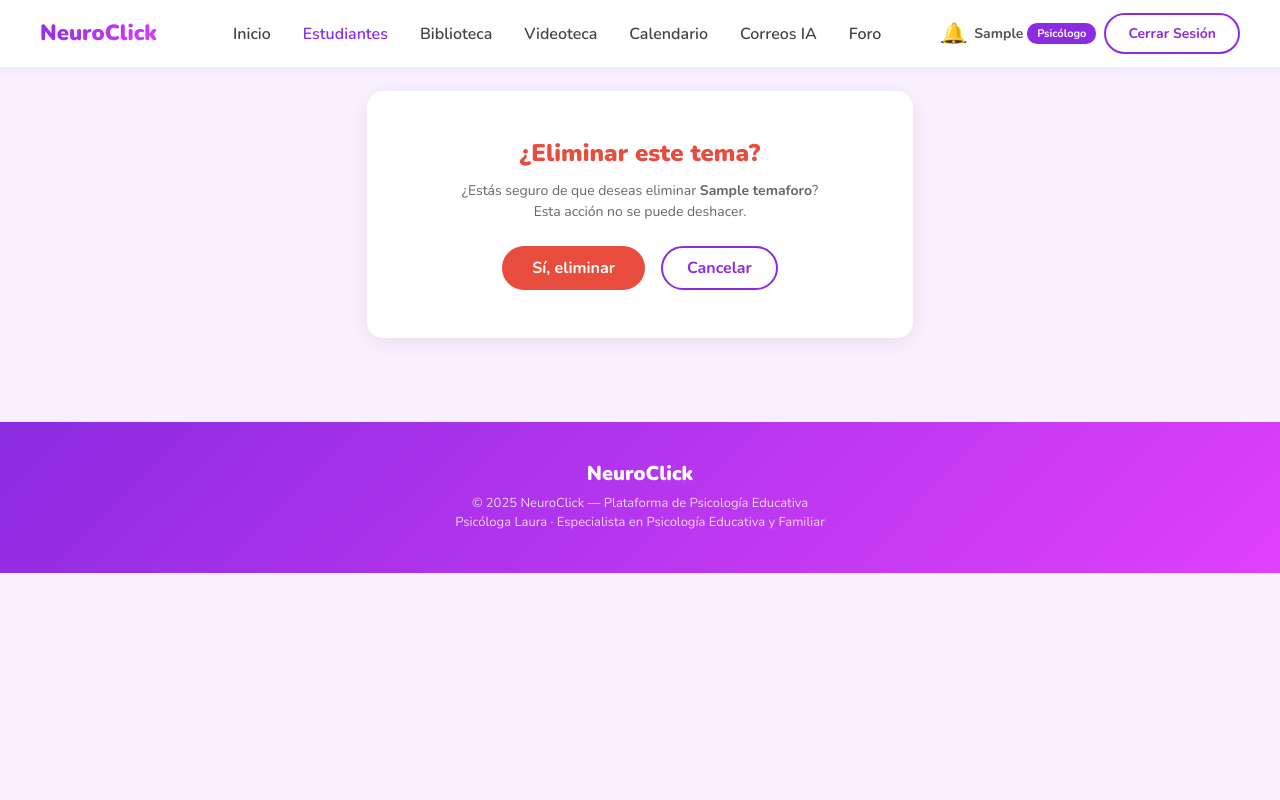
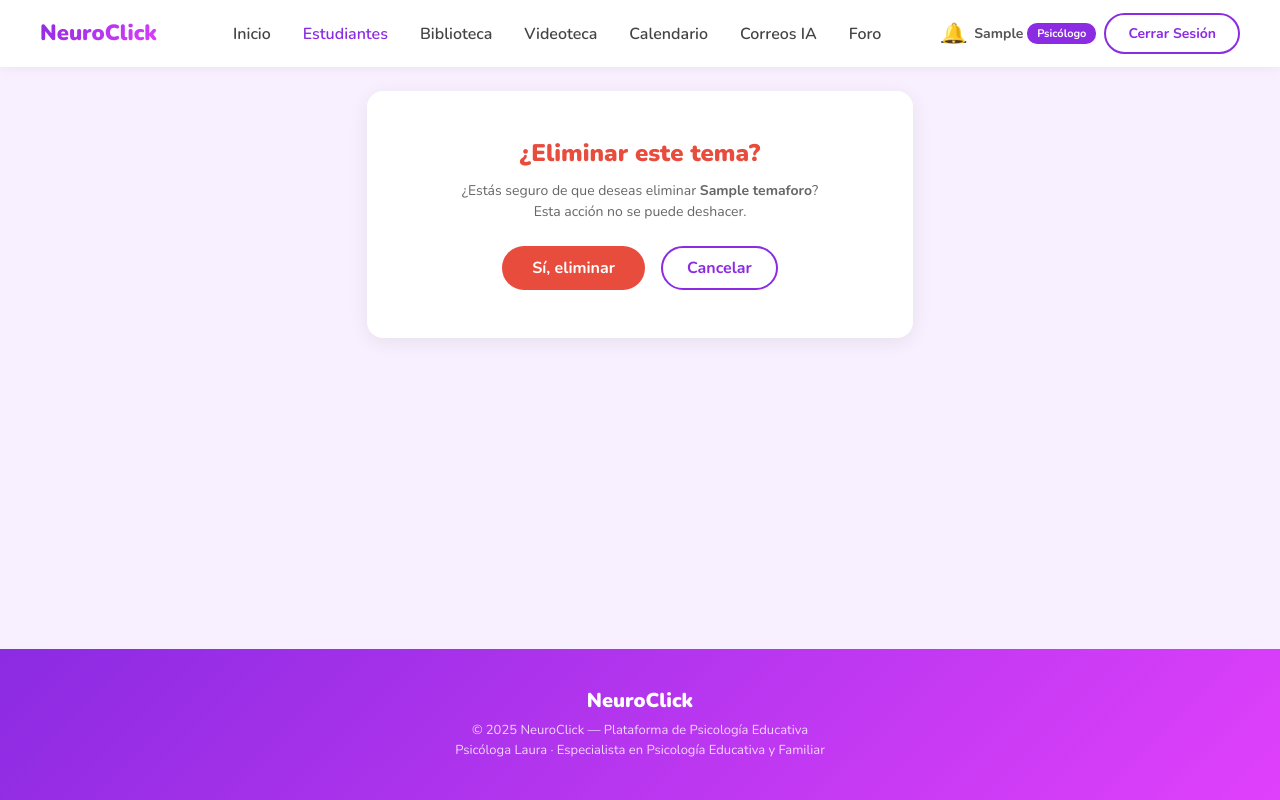
Before and after one commit to neurolove80-blip/neuro_love, a Django app: page /foro/1/eliminar/ in a window 1280 px wide. Run offline with Django 4.2, Linux system fonts and the light colour scheme; a user stored in the database is signed in; tables that the repository leaves empty hold one stand-in row (values such as "Sample post").

Commit message:
Fijar footer al fondo de la pagina en todas las vistas
El body ahora usa flex en columna con min-height:100vh y el <main> crece para llenar el espacio, evitando que el footer flote a mitad de pantalla en paginas con poco contenido.

Co-Authored-By: Claude Opus 4.8 <noreply@anthropic.com>

```diff
--- a/matriculas/templates/matriculas/base.html
+++ b/matriculas/templates/matriculas/base.html
@@ -7,7 +7,8 @@
   <link href="https://fonts.googleapis.com/css2?family=Nunito:wght@400;600;700;800;900&display=swap" rel="stylesheet">
   <link href="https://cdn.jsdelivr.net/npm/bootstrap@5.3.0/dist/css/bootstrap.min.css" rel="stylesheet">
   <style>
-    body { font-family: 'Nunito', sans-serif; background: #f8f0ff; }
+    body { font-family: 'Nunito', sans-serif; background: #f8f0ff; min-height: 100vh; display: flex; flex-direction: column; }
+    main { flex: 1 0 auto; }
     /* NAV */
     .navbar { background: #fff; box-shadow: 0 1px 12px rgba(0,0,0,.06); padding: 12px 40px; }
     .navbar-brand { font-size: 22px; font-weight: 900; background: linear-gradient(135deg,#8b2be2,#e040fb); -webkit-background-clip: text; -webkit-text-fill-color: transparent; }
```
